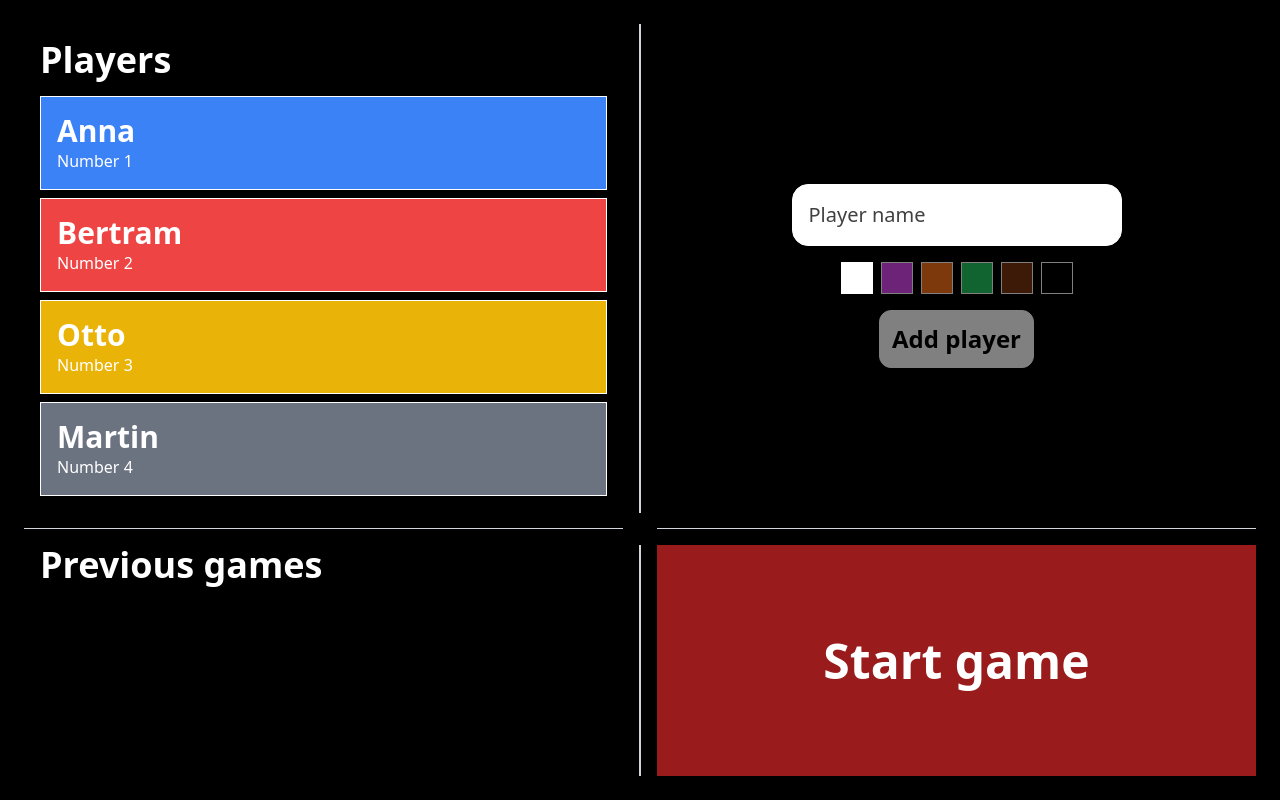
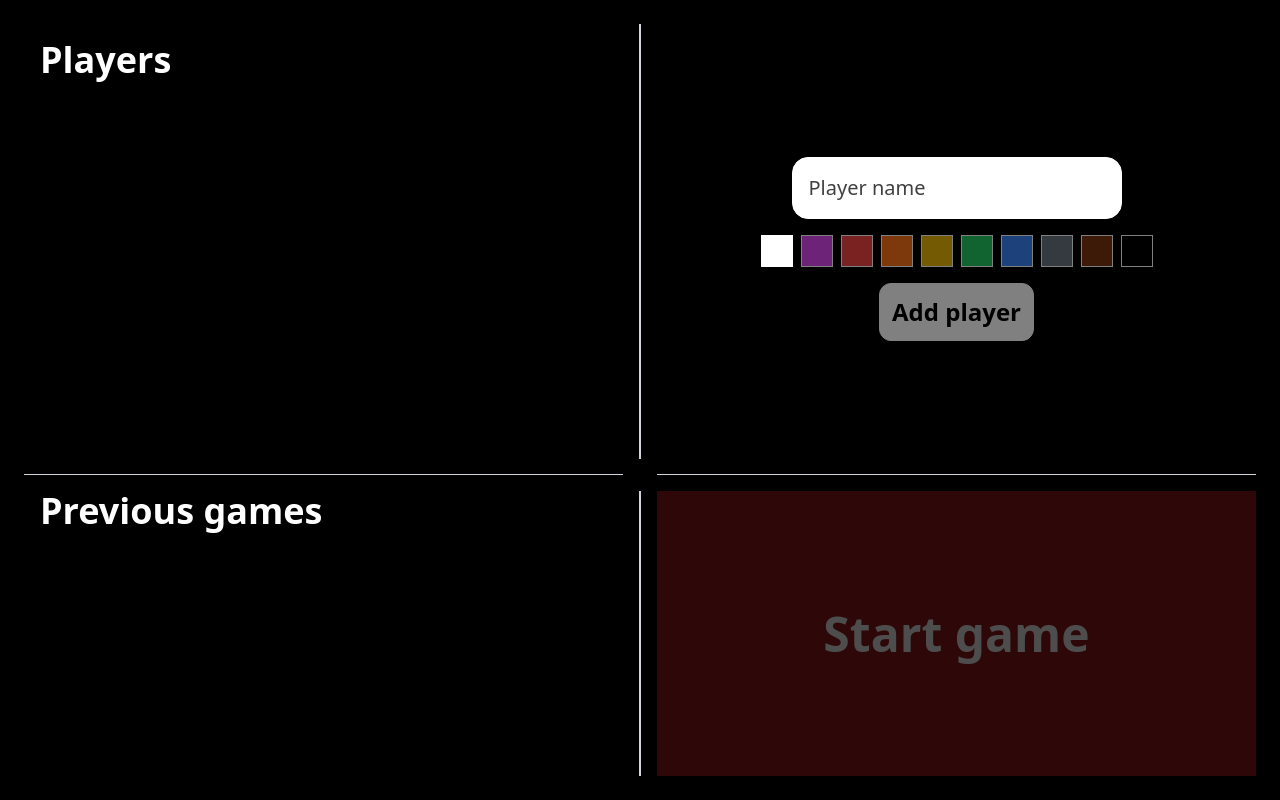
Before and after one commit to bertmad3400/terra, a SvelteKit app: page / in a window 1280 px wide. Built offline with nearby package versions, Linux system fonts and the light colour scheme.

Commit message:
Remove placeholder players

```diff
--- a/src/routes/+page.svelte
+++ b/src/routes/+page.svelte
@@ -1,5 +1,4 @@
 <script lang="ts">
-	import { colors } from '$lib/colors';
 	import { v4 as uuid } from 'uuid';
 	import { faCaretDown, faCaretUp, faXmark } from '@fortawesome/free-solid-svg-icons/index';
 	import { flip } from 'svelte/animate';
@@ -12,17 +11,12 @@
 	import PlayerAdd from './playerAdd.svelte';
 	import Fa from 'svelte-fa';
 
-	let players: PartialUser[] = [
-		{ name: 'Anna', id: uuid(), color: colors[6], order: 1 },
-		{ name: 'Bertram', id: uuid(), color: colors[2], order: 2 },
-		{ name: 'Otto', id: uuid(), color: colors[4], order: 3 },
-		{ name: 'Martin', id: uuid(), color: colors[7], order: 4 }
-	];
 	const idRegex =
 		/[a-fA-F0-9]{8}-[a-fA-F0-9]{4}-[a-fA-F0-9]{4}-[a-fA-F0-9]{4}-[a-fA-F0-9]{12}-terra-game/;
 
 	$: maxOrder = Math.max(...players.map(({ order }) => order));
 	$: minOrder = Math.min(...players.map(({ order }) => order));
+	let players: PartialUser[] = [];
 	let previousGames: { start: Date; end: Date; id: string }[] = [];
 
 	$: players.sort((a, b) => a.order - b.order);
```
